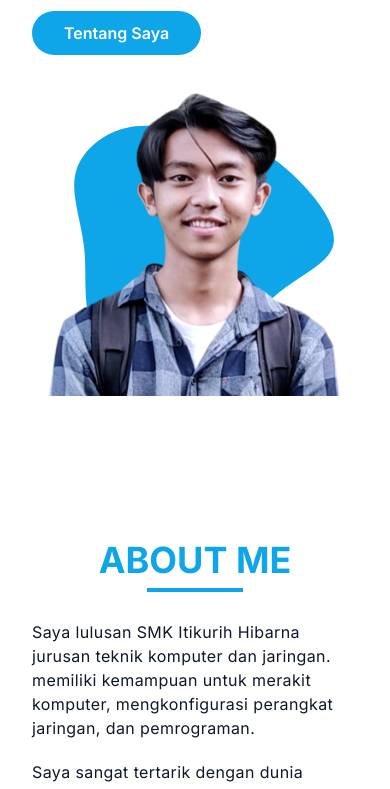
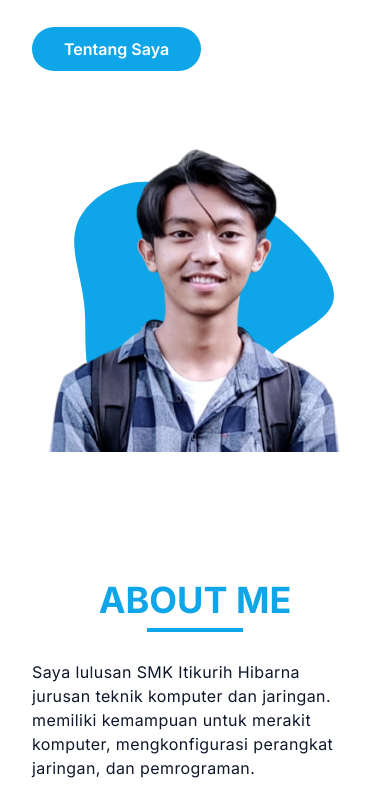
Before and after one commit to HanifAkmaludin/Portfolio, a website: page index.html in a window 390 px wide. Shown: the part 247-1036 px from the top of the page. Drawn offline with Linux system fonts and the light colour scheme; a web font is replaced by a local one.

Commit message:
merubah sedikit margin padding

```diff
--- a/index.html
+++ b/index.html
@@ -69,15 +69,15 @@
   <!-- HEADER END -->
 
   <!-- HERO SECTION -->
-  <section id="home" class="pt-28 md:pt-20 lg:pt-24 dark:bg-dark">
+  <section id="home" class="pt-32 md:pt-20 lg:pt-24 dark:bg-dark">
     <div class="container">
       <div class="flex flex-wrap lg:justify-between">
         <div class="w-full self-center px-4 md:w-1/2">
-          <h1 class="font-bold text-dark text-4xl lg:text-5xl dark:text-white">Hello I'm <span class="block text-primary mt-1">Hanif Akmaludin</span></h1>
+          <h1 class="font-bold text-dark text-4xl lg:text-5xl dark:text-white">Hello Saya<span class="block text-primary mt-1">Hanif Akmaludin</span></h1>
           <h2 class="font-medium text-dark text-lg mt-1 mb-10 lg:text-2xl dark:text-white">Saya Lulusan SMK Itikurih Hibarna</h2>
-          <a href="#" class="text-base font-semibold bg-primary text-white px-8 py-3 rounded-full hover:shadow-lg hover:opacity-80 transition duration-300 ease-in-out">Tentang Saya</a>
+          <a href="#about" class="text-base font-semibold bg-primary text-white px-8 py-3 rounded-full hover:shadow-lg hover:opacity-80 transition duration-300 ease-in-out">Tentang Saya</a>
         </div>
-        <div class="w-full px-4 self-center md:w-1/2 mt-10 md:mt-0 sm:w-[80%] sm:mx-auto lg:w-[40%]">
+        <div class="w-full px-4 self-center md:w-1/2 mt-20 md:mt-0 sm:w-[80%] sm:mx-auto lg:w-[40%]">
           <div class="relative md:scale-100 flex justify-center items-center">
             <img src="img/Hero/Hero.png" alt="Hanif Akmaludin" class="max-w-full mx-auto relative z-10">
             <span class="absolute bottom-0 sm:scale-125 sm:bottom-10 md:scale-100 md:bottom-0 lg:scale-110 lg:bottom-0 xl:scale-150 xl:bottom-20">
@@ -93,7 +93,7 @@
   <!-- AKHIR HERO SECTION -->
 
   <!-- ABOUT SECTION START -->
-  <section id="about" class="pt-36 pb-20 md:py-16 dark:bg-dark">
+  <section id="about" class="pt-32 pb-20 md:py-16 dark:bg-dark">
     <div class="container">
       <div class="flex flex-wrap">
         <div class="mx-auto px-4 md:w-1/2 md:flex md:justify-center md:items-center">
```
Also changed, not shown: dist/css/style.css.
